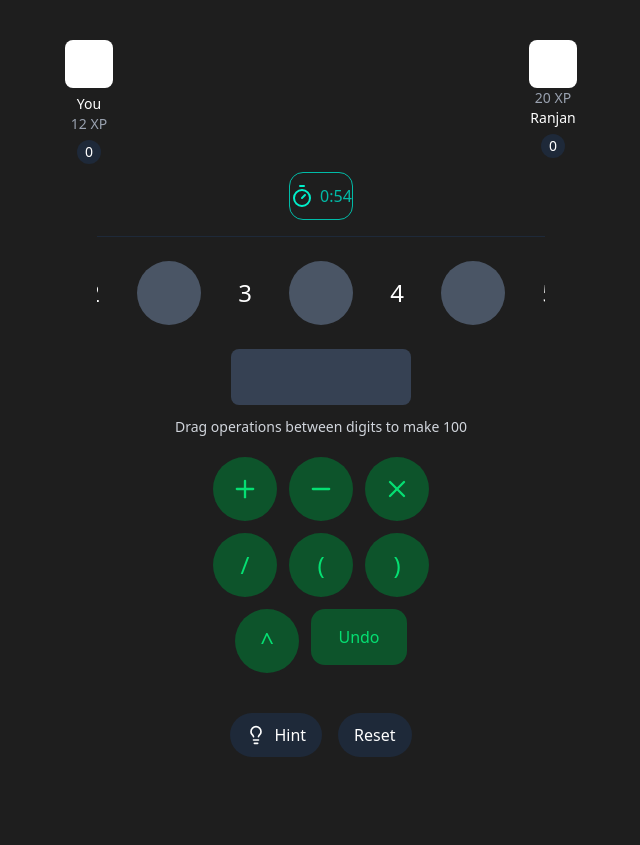
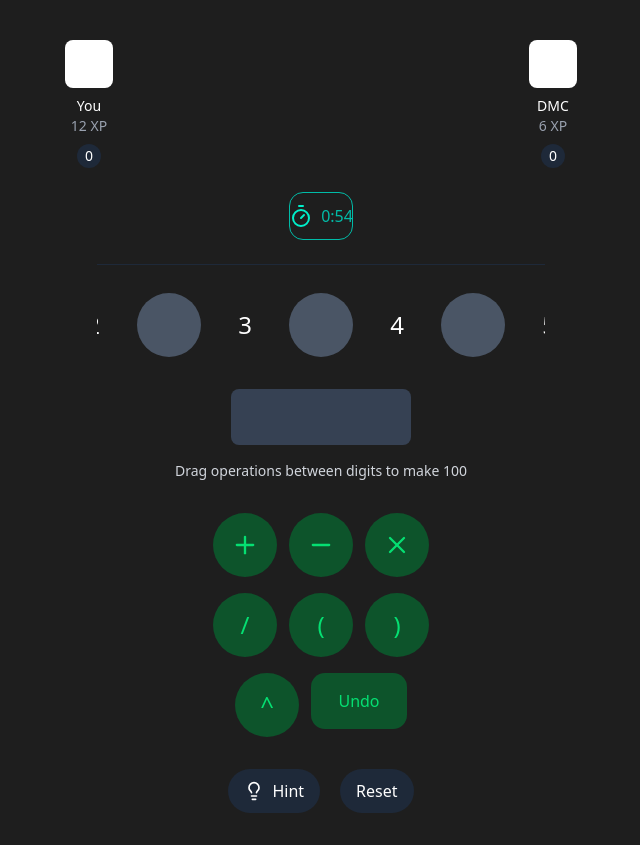
Before and after one commit to swaindhruti/project-zathura, a Next.js app in the folder client/: page /gameTest in a window 1280 px wide. Shown: the whole page, without its empty margins (319-959 px from the left). Before the commit the page ends 800 px from the top, so only its background shows below. Built offline with nearby package versions, Linux system fonts and the light colour scheme.

Commit message:
feat: added spacing among the game elements

```diff
--- a/client/src/components/HectocGame.tsx
+++ b/client/src/components/HectocGame.tsx
@@ -411,32 +411,34 @@ const HectocGame: React.FC = () => {
 
   return (
     <div className='flex flex-col items-center min-h-screen text-white w-full max-w-md lg:max-w-xl mx-auto px-3 sm:px-4'>
-      {/* Player scores - increased mobile size */}
-      <div className='w-full flex justify-between px-3 sm:px-4 mt-8 sm:mt-10'>
+      {/* Player scores - improved spacing */}
+      <div className='w-full flex justify-between px-3 sm:px-4 mt-8 sm:mt-10 mb-6'>
         <div className='flex flex-col items-center'>
           <div className='w-11 h-11 sm:w-12 sm:h-12 bg-white rounded-md'></div>
-          <div className='mt-1.5 text-sm sm:text-sm'>You</div>
+          <div className='mt-2 text-sm sm:text-sm'>You</div>
           <div className='text-sm text-gray-400'>12 XP</div>
-          <div className='mt-1.5 bg-gray-800 rounded-full w-6 h-6 flex items-center justify-center text-sm'>
+          <div className='mt-2 bg-gray-800 rounded-full w-6 h-6 flex items-center justify-center text-sm'>
             0
           </div>
         </div>
         <div className='flex flex-col items-center'>
           <div className='w-11 h-11 sm:w-12 sm:h-12 bg-white rounded-md'></div>
-          <div className='text-sm text-gray-400 text-right'>20 XP</div>
-          <div className='text-right text-sm sm:text-sm'>Ranjan</div>
-          <div className='mt-1.5 bg-gray-800 rounded-full w-6 h-6 flex items-center justify-center text-sm'>
+          <div className='mt-2 text-sm sm:text-sm'>DMC</div>
+          <div className='text-sm text-gray-400'>6 XP</div>
+          <div className='mt-2 bg-gray-800 rounded-full w-6 h-6 flex items-center justify-center text-sm'>
             0
           </div>
         </div>
       </div>
 
-      {/* Timer - increased mobile size */}
-      <div className='mt-2 sm:mt-2 relative'>
+      {/* Timer - consistent spacing */}
+      <div className='mb-6'>
         <div
-          className={`w-20 h-10 sm:w-16 sm:h-12 rounded-xl border ${timeLeft === 0 ? 'border-red-500' : 'border-teal-500'} flex items-center justify-center`}
+          className={`w-20 h-10 sm:w-16 sm:h-12 rounded-xl border ${
+            timeLeft === 0 ? 'border-red-500' : 'border-teal-500'
+          } flex items-center justify-center`}
         >
-          <span className='mr-1.5'>
+          <span className='mr-2'>
             <Timer color={timeLeft === 0 ? '#FF0000' : '#00EFCA'} />
           </span>
           <div
@@ -447,13 +449,13 @@ const HectocGame: React.FC = () => {
         </div>
       </div>
 
-      {/* Game board - increased mobile size */}
+      {/* Game board - improved spacing */}
       <div
-        className='relative w-full max-w-md mx-auto mt-4 sm:mt-4 border-t border-gray-800'
+        className='relative w-full max-w-md mx-auto border-t border-gray-800 pt-5'
         ref={gameAreaRef}
       >
-        {/* Centered horizontal cell layout - never wrap */}
-        <div className='flex flex-nowrap justify-center overflow-x-auto gap-2 sm:gap-3 mt-4 sm:mt-4 mb-4 px-4 py-2'>
+        {/* Centered horizontal cell layout with consistent spacing */}
+        <div className='flex flex-nowrap justify-center overflow-x-auto gap-2 sm:gap-3 mb-6 px-4 py-2'>
           {cells.map((cell, index) => (
             <div
               key={cell.id}
@@ -479,7 +481,7 @@ const HectocGame: React.FC = () => {
           ))}
         </div>
 
-        {/* Dragged item visual - larger for mobile */}
+        {/* Dragged item visual - preserved sizing */}
         {touchDragging && touchSourceCell && (
           <div
             className='fixed bg-green-800 rounded-md w-10 h-10 sm:w-10 sm:h-10 flex items-center justify-center pointer-events-none z-50 touch-dragging-visual'
@@ -507,21 +509,21 @@ const HectocGame: React.FC = () => {
           </div>
         )}
 
-        {/* Result area - centered and fixed width */}
-        <div className='mx-auto mt-4 sm:mt-4 w-[40%] max-w-xs h-14 sm:h-14 bg-gray-700 rounded-md flex items-center justify-center px-3'>
+        {/* Result area - improved spacing */}
+        <div className='mx-auto mb-4 w-[40%] max-w-xs h-14 sm:h-14 bg-gray-700 rounded-md flex items-center justify-center px-3'>
           <div className='text-lg sm:text-lg font-medium text-white truncate'>
             {message.includes('Current value:') ? message.replace('Current value:', '').trim() : ''}
           </div>
         </div>
 
-        {/* Instructions - centered text */}
-        <div className='text-center mt-3 text-sm sm:text-sm text-gray-300 px-3'>
+        {/* Instructions - improved spacing */}
+        <div className='text-center mb-8 text-sm sm:text-sm text-gray-300 px-3'>
           {!message.includes('Current value:') ? message : 'Drag the operations in the gaps'}
         </div>
       </div>
 
-      {/* Operation buttons - larger for mobile */}
-      <div className='flex flex-col items-center gap-3 sm:gap-3 mt-5 sm:mt-5 px-3 sm:px-4 w-full max-w-xs sm:max-w-sm'>
+      {/* Operation buttons - improved spacing */}
+      <div className='flex flex-col items-center gap-4 mb-8 px-3 sm:px-4 w-full max-w-xs sm:max-w-sm'>
         {/* First row */}
         <div className='flex justify-center gap-3 sm:gap-3 w-full'>
           <div
@@ -709,8 +711,8 @@ const HectocGame: React.FC = () => {
         </div>
       </div>
 
-      {/* Hint and Reset buttons - larger for mobile */}
-      <div className='flex justify-center gap-4 sm:gap-4 mt-8 sm:mt-10 w-full max-w-xs sm:max-w-sm'>
+      {/* Hint and Reset buttons - improved spacing */}
+      <div className='flex justify-center gap-5 w-full max-w-xs sm:max-w-sm mb-8'>
         <button
           className='flex items-center gap-2 bg-gray-800 text-white px-4 py-2.5 sm:py-2.5 rounded-full text-base sm:text-base'
           onClick={() => {
```
